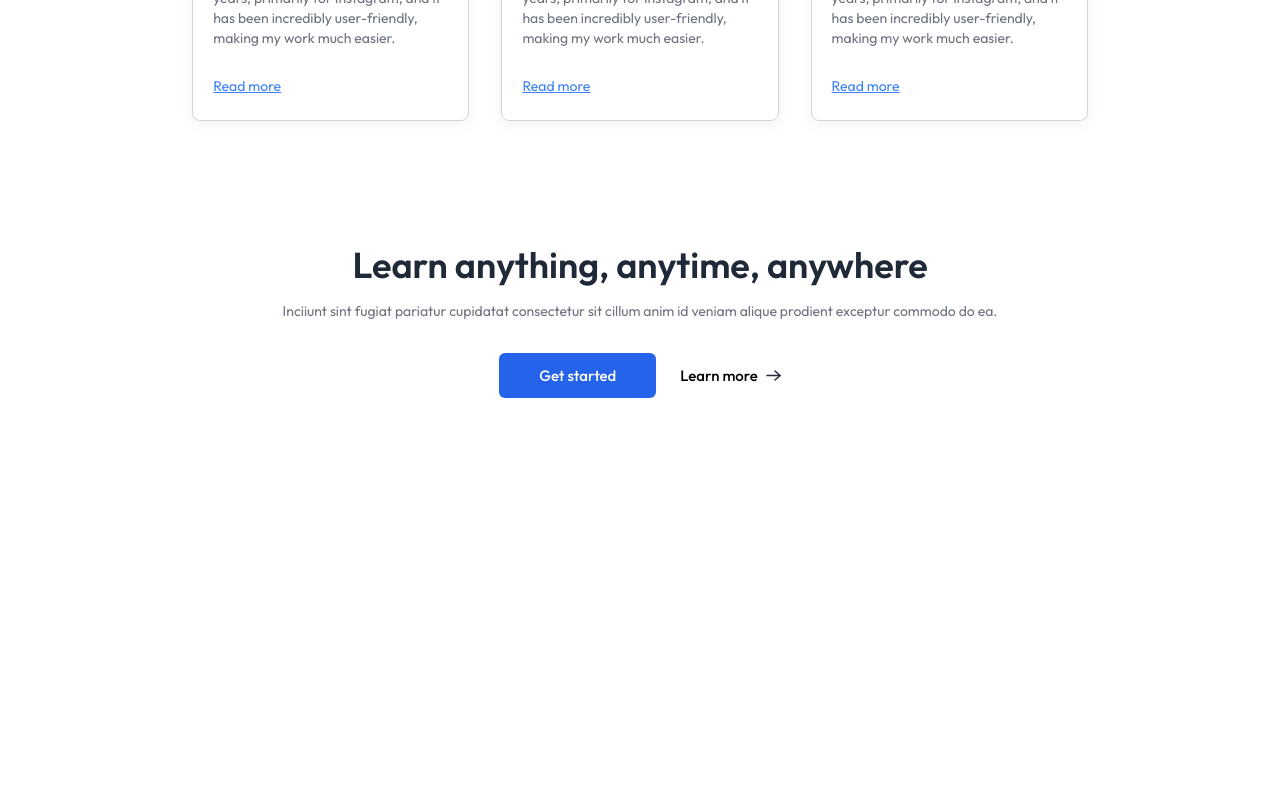
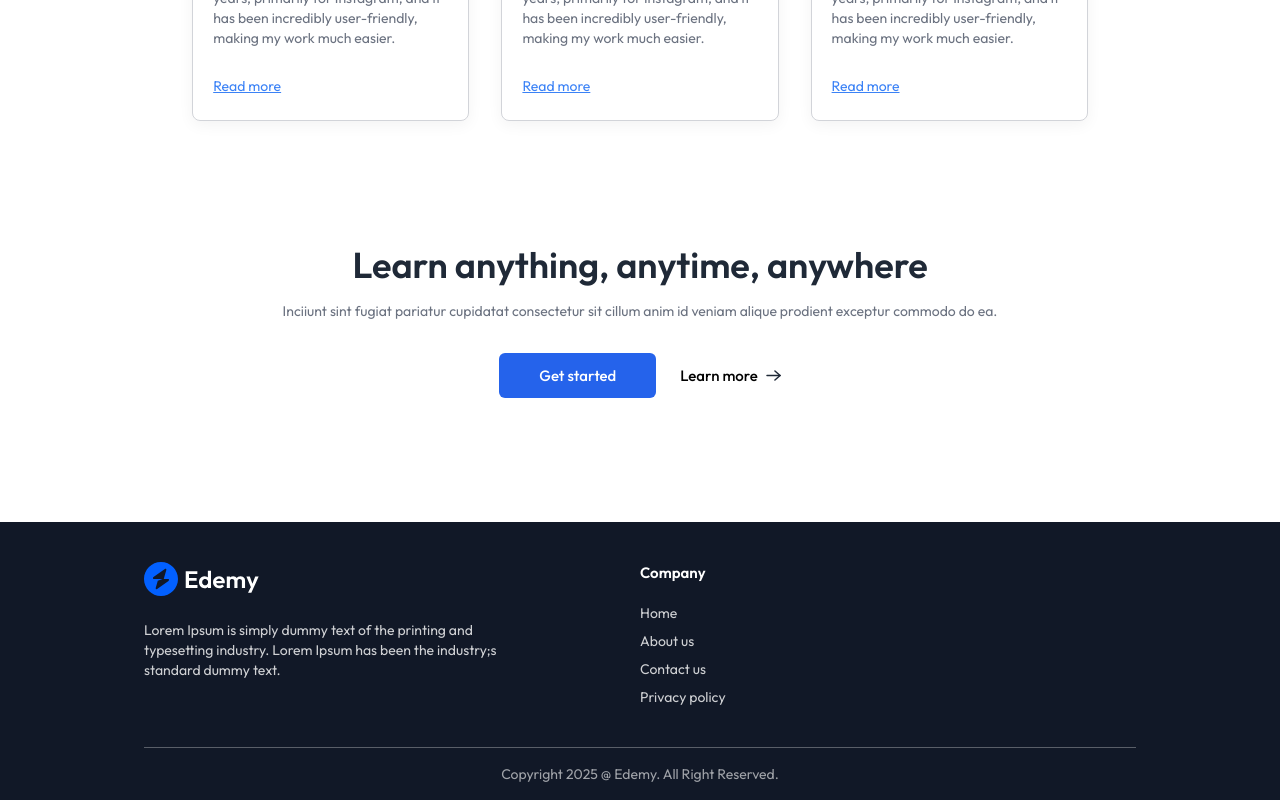
Before and after one commit to sohanfernando/lms-mern-project, a React (Vite) app in the folder client/: page / in a window 1280 px wide. Shown: the part 2100-2900 px from the top of the page. Before the commit the page ends 2622 px from the top, so only its background shows below. Built offline with nearby package versions, Linux system fonts and the light colour scheme; no server answers.

Commit message:
Footer.jsx just started

```diff
--- a/client/src/components/student/Footer.jsx
+++ b/client/src/components/student/Footer.jsx
@@ -1,10 +1,27 @@
 import React from 'react'
+import { assets } from '../../assets/assets'
 
 const Footer = () => {
   return (
-    <div>
-
-    </div>
+    <footer className='bg-gray-900 md:px-36 text-left w-full mt-10'>
+      <div className='flex flex-col md:flex-row items-start px-8 md:px-0 justify-center gap-10 md:gap-32 py-10 border-b border-white/30'>
+        <div className='flex flex-col md:items-start items-center w-full'>
+          <img src={assets.logo_dark} alt="logo" />
+          <p className='mt-6 text-center md:text-left text-sm text-white/80'>Lorem Ipsum is simply dummy text of the printing and typesetting industry. Lorem Ipsum has been the industry;s standard dummy text.</p>
+        </div>
+        <div className='flex flex-col md:items-start items-center w-full'>
+          <h2 className='font-semibold text-white mb-5'>Company</h2>
+          <ul className='flex md:flex-col w-full justify-between text-sm text-white/80 md:space-y-2'>
+            <li><a href="#">Home</a></li>
+            <li><a href="#">About us</a></li>
+            <li><a href="#">Contact us</a></li>
+            <li><a href="#">Privacy policy</a></li>
+          </ul>
+        </div>
+        <div></div>
+      </div>
+      <p className='py-4 text-center text-xs md:text-sm text-white/60'>Copyright 2025 @ Edemy. All Right Reserved.</p>
+    </footer>
   )
 }
 
```
